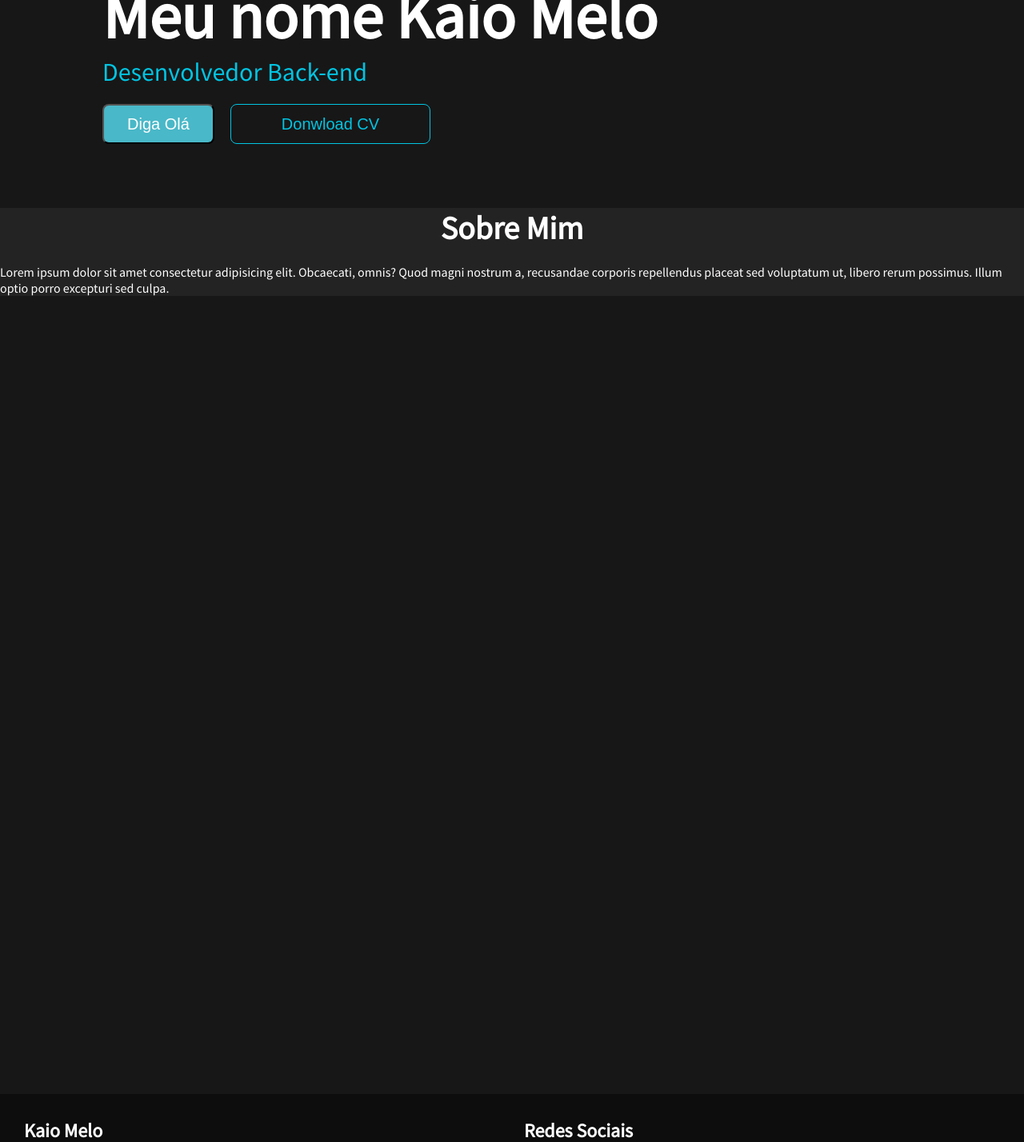
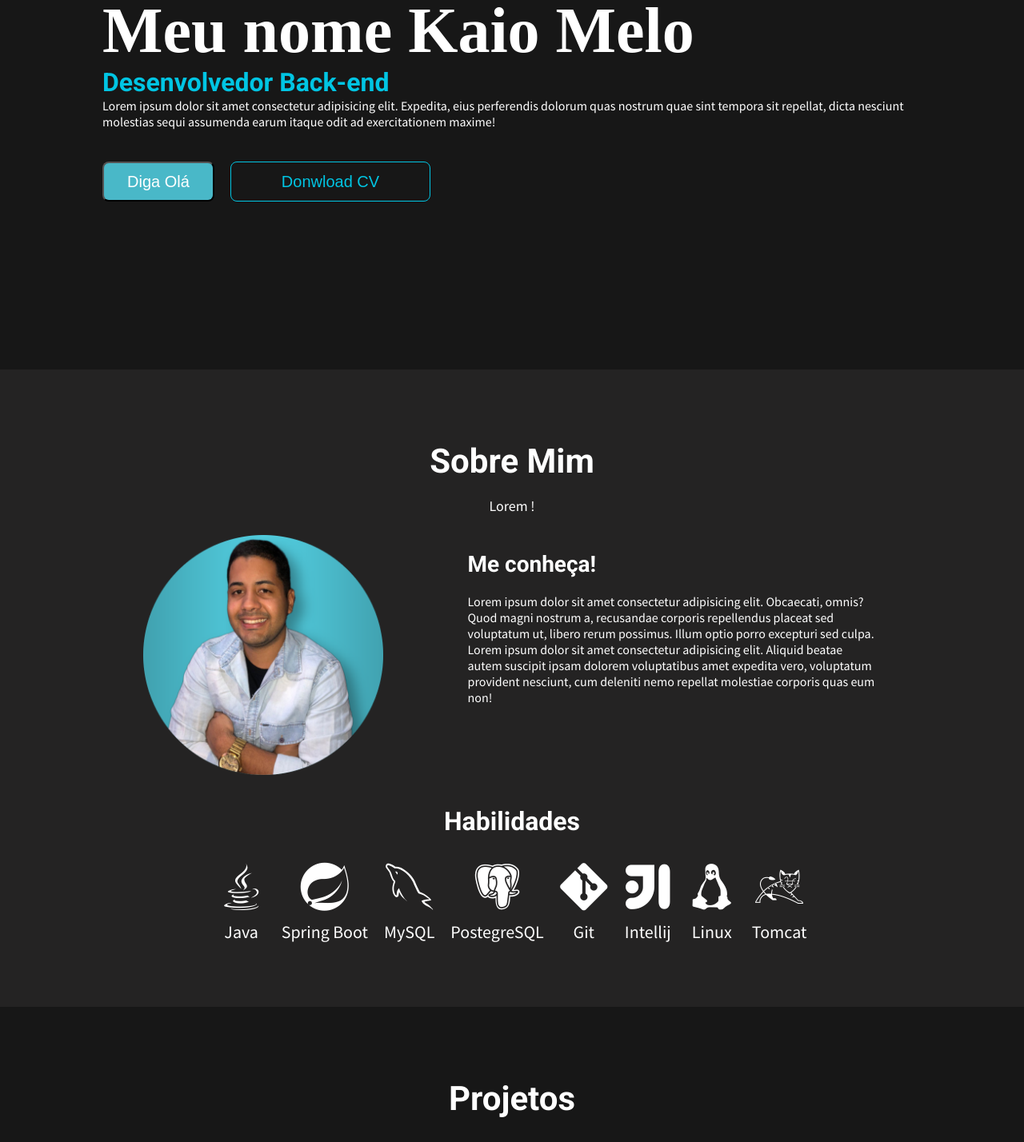
Before and after one commit to KaioMelo/Meu_Portfolio_2.0, a React (Vite) app: page / in a window 1280 px wide. Shown: the part 320-1748 px from the top of the page at 80% size. Built offline with nearby package versions, Linux system fonts and the light colour scheme.

Commit message:
Subindo pequenas alterações e nova sessão de projetos

```diff
--- a/index.html
+++ b/index.html
@@ -3,6 +3,7 @@
   <head>
     <meta charset="UTF-8" />
     <link rel="icon" type="image/svg+xml" href="/vite.svg" />
+    <link rel="stylesheet" href="https://cdn.jsdelivr.net/gh/devicons/devicon@latest/devicon.min.css">
     <meta name="viewport" content="width=device-width, initial-scale=1.0" />
     <title>Kaio Melo | Portfólio</title>
   </head>
--- a/src/App.css
+++ b/src/App.css
@@ -1,13 +1,13 @@
-@import url('https://fonts.googleapis.com/css2?family=Source+Sans+3:wght@400;600;700&display=swap');
+@import url('https://fonts.googleapis.com/css2?family=Roboto:ital,wght@0,400;0,700;1,400&display=swap');
 
 @font-face {
-  font-family: "SourceSansPro";
+  font-family: "Roboto";
   src: url("/public/fonts/SourceSansPro-Regular.otf");
 }
 
 #root {
   max-width: 100%;
-  font-family: "SourceSansPro";
+  font-family: "Roboto";
 }
 
 *{
@@ -15,3 +15,16 @@
   padding: 0;
   text-decoration: none;
 }
+
+.titulo{
+  padding-top: 40px;
+  font-size: 42px;
+  text-align: center;
+}
+
+
+.subtitulo{
+  padding: 20px 0px 20px 0px;
+  font-size: 18px;
+  text-align: center;
+}
--- a/src/components/Body/Body.css
+++ b/src/components/Body/Body.css
@@ -1,8 +1,8 @@
 body {
   margin: 0;
   padding: 0;
-  height: 200vh;
   width: 100%;
+  height: 400vh;
   background-color: #171717;
   color: white;
 }
@@ -10,6 +10,5 @@ body {
 @media (max-width: 768px) {
     .container {
       max-width: 100%; /* Largura máxima para telas menores */
-      padding: 10px; /* Espaçamento interno reduzido para telas menores */
     }
   }
--- a/src/components/Body/Body.jsx
+++ b/src/components/Body/Body.jsx
@@ -2,12 +2,14 @@ import './Body.css'
 
 import Home from '../../pages/Home';
 import SobreMin from '../../pages/SobreMin';
+import Projetos from '../../pages/Projetos';
 
 function Body(){
     return(
         <body className='container'>
             <Home/>
             <SobreMin/>
+            <Projetos/>
         </body>
     )
 }
--- a/src/components/Header/Header.css
+++ b/src/components/Header/Header.css
@@ -46,7 +46,7 @@ header {
     text-decoration: none;
     color: white;
     font-weight: bold;
-    font-size: 14px;
+    font-size: 16px;
     text-transform: uppercase;
   }
 
@@ -57,7 +57,7 @@ header {
   .icone-rede-social > img{
     margin-right: 10px;
     font-size: 20px;
-    width: 24px;
+    width: 28px;
     height: auto;
   }
 
--- a/src/pages/Home.css
+++ b/src/pages/Home.css
@@ -1,12 +1,13 @@
 .home{
     width: 80%;
-    height: auto;
+    height: 500px;
     margin: auto;
-    padding-top: 100px;
-    padding-bottom: 80px;
+    padding-top: 130px;
+    padding-bottom: 60px;
 }
 
 .titulo-principal{
+    font-family: 'Roboto-Bold';
     font-size: 80px;
     margin: auto;
 }
@@ -19,7 +20,7 @@
 
 .box-botoes > button{
     font-size: 20px;
-    margin: 20px 20px 0px 0px;
+    margin: 40px 20px 0px 0px;
     border-radius: 8px;
     appearance: none;
     cursor: pointer;
@@ -39,3 +40,28 @@
     width: 250px;
     height: 50px;
 }
+
+@media screen and (max-width: 768px) {
+    .titulo-principal{
+        font-size: 40px;
+        margin: auto;
+    }
+
+    .sub-titulo{
+        font-size: 24px;
+        color: #01C5E3;
+    }
+
+    .box-botoes {
+        text-align: center;
+        padding-bottom: 20px;
+    }
+
+    #btn-ola{
+        background-color: #49B8C8;
+        color: white;
+        width: 250px;
+        height: 50px;
+    }
+
+}
--- a/src/pages/Home.jsx
+++ b/src/pages/Home.jsx
@@ -1,17 +1,23 @@
-import './Home.css'
+import "./Home.css";
 
-function Home(){
-    return(
-        <section className="home">
-            <h1 className="titulo-principal">Olá,</h1>
-            <h1 className="titulo-principal">Meu nome Kaio Melo </h1>
-            <p className='sub-titulo'>Desenvolvedor Back-end</p>
-            <div className='box-botoes'>
-                <button id='btn-ola'>Diga Olá</button>
-                <button id='btn-donwload'>Donwload CV</button>
-            </div>
-        </section>
-    )
+function Home() {
+  return (
+    <section className="home">
+      <h1 className="titulo-principal">Olá,</h1>
+      <h1 className="titulo-principal">Meu nome Kaio Melo </h1>
+      <h2 className="sub-titulo">Desenvolvedor Back-end</h2>
+      <p>
+        Lorem ipsum dolor sit amet consectetur adipisicing elit. Expedita, eius
+        perferendis dolorum quas nostrum quae sint tempora sit repellat, dicta
+        nesciunt molestias sequi assumenda earum itaque odit ad exercitationem
+        maxime!
+      </p>
+      <div className="box-botoes">
+        <button id="btn-ola">Diga Olá</button>
+        <button id="btn-donwload">Donwload CV</button>
+      </div>
+    </section>
+  );
 }
 
 export default Home;
--- /dev/null
+++ b/src/pages/Projetos.css
@@ -0,0 +1,4 @@
+.projetos{
+    padding: 50px 0px 60px 0px;
+    margin: 0;
+}
--- /dev/null
+++ b/src/pages/Projetos.jsx
@@ -0,0 +1,11 @@
+import './Projetos.css'
+
+function projetos(){
+    return(
+        <section className='projetos'>
+            <h2 className='titulo'>Projetos</h2>
+        </section>
+    )
+}
+
+export default projetos;
--- a/src/pages/SobreMin.css
+++ b/src/pages/SobreMin.css
@@ -1,10 +1,91 @@
-.sobreMin{
-    padding: 0;
-    margin: 0;
-    background-color: #242323;
+.sobreMin {
+  padding: 50px 0px 60px 0px;
+  margin: 0;
+  background-color: #242323;
 }
 
-.titulo-sobremin{
+.box-sobremim {
+  display: flex;
+  justify-content: space-around;
+  width: 80%;
+  margin: auto;
+  padding: 5px 0px 10px 0px;
+}
+
+.foto-perfil > img{
+  width: 300px;
+  height: auto;
+}
+
+.subtitulo-resumo{
+  font-size: 28px;
+  padding-bottom: 20px;
+}
+
+.resumo {
+  padding: 20px 5px 20px 5px;
+  width: 50%;
+}
+
+.habilidades {
+  margin: auto;
+  padding: 5px 5px 10px 5px;
+  width: 80%;
+}
+
+.subtitulo-habilidade{
+  font-size: 32px;
+  text-align: center;
+  padding: 20px 0px 20px 0px;
+}
+
+.box-icons{
+  display: flex;
+  justify-content: center;
+  flex-direction: row;
+  flex-wrap: wrap;
+  align-items: center;
+}
+
+.box-icons > .icon {
+  padding: 10px;
+}
+
+.icon{
+  text-align: center;
+  font-size: 60px;
+}
+
+.descricao{
+  font-size: 22px;
+}
+
+@media screen and (max-width: 768px) {
+  .box-sobremim {
+    display: flex;
+    flex-direction: column;
+    align-items: center;
+  }
+
+  .foto-perfil {
+    text-align: center;
+  }
+
+  .resumo{
+    width: 100%;
+  }
+
+  .habilidades {
+    width: 50%;
+
+  }
+
+  .icon{
+    text-align: center;
     font-size: 40px;
-    text-align: center;
+  }
+
+  .descricao{
+    font-size: 18px;
+  }
 }
--- a/src/pages/SobreMin.jsx
+++ b/src/pages/SobreMin.jsx
@@ -1,20 +1,87 @@
 import "./SobreMin.css";
+
+import foto from "../assets/img/Foto-Perfil.png"
 
 function SobreMin() {
   return (
     <section className="sobreMin">
-      <h2 className="titulo-sobremin">Sobre Mim</h2>
-      <div>
-        <img src="" alt="" />
+      <div className="cabecalho">
+        <h2 className="titulo">Sobre Mim</h2>
+        <p className="subtitulo">Lorem !</p>
       </div>
-      <div>
-        <p>
-          Lorem ipsum dolor sit amet consectetur adipisicing elit. Obcaecati,
-          omnis? Quod magni nostrum a, recusandae corporis repellendus placeat
-          sed voluptatum ut, libero rerum possimus. Illum optio porro excepturi
-          sed culpa.
-        </p>
+      <div className="box-sobremim">
+        <div className="foto-perfil">
+          <img src={foto} alt="" />
+        </div>
+        <div className="resumo">
+          <h3 className="subtitulo-resumo">Me conheça!</h3>
+          <div>
+            <p>
+              Lorem ipsum dolor sit amet consectetur adipisicing elit.
+              Obcaecati, omnis? Quod magni nostrum a, recusandae corporis
+              repellendus placeat sed voluptatum ut, libero rerum possimus.
+              Illum optio porro excepturi sed culpa. Lorem ipsum dolor sit amet
+              consectetur adipisicing elit. Aliquid beatae autem suscipit ipsam
+              dolorem voluptatibus amet expedita vero, voluptatum provident
+              nesciunt, cum deleniti nemo repellat molestiae corporis quas eum
+              non!
+            </p>
+          </div>
+        </div>
       </div>
+      <div className="habilidades">
+          <h3 className="subtitulo-habilidade">Habilidades</h3>
+          <div className="box-icons">
+            <div className="icon">
+              <i className="devicon-java-plain"></i>
+              <div className="descricao">
+                <p>Java</p>
+              </div>
+            </div>
+            <div className="icon">
+              <i className="devicon-spring-plain"></i>
+              <div className="descricao">
+                <p>Spring Boot</p>
+              </div>
+            </div>
+            <div className="icon">
+              <i className="devicon-mysql-plain"></i>
+              <div className="descricao">
+                <p>MySQL</p>
+              </div>
+            </div>
+            <div className="icon">
+              <i className="devicon-postgresql-plain"></i>
+              <div className="descricao">
+                <p>PostegreSQL</p>
+              </div>
+            </div>
+            <div className="icon">
+              <i className="devicon-git-plain"></i>
+              <div className="descricao">
+                <p>Git</p>
+              </div>
+            </div>
+            <div className="icon">
+              <i className="devicon-intellij-plain"></i>
+              <div className="descricao">
+                <p>Intellij</p>
+              </div>
+            </div>
+            <div className="icon">
+              <i className="devicon-linux-plain"></i>
+              <div className="descricao">
+                <p>Linux</p>
+              </div>
+            </div>
+            <div className="icon">
+              <i className="devicon-tomcat-line"></i>
+              <div className="descricao">
+                <p>Tomcat</p>
+              </div>
+            </div>
+          </div>
+        </div>
     </section>
   );
 }
```
Also changed, not shown: src/assets/img/Foto-Perfil.png (added).
